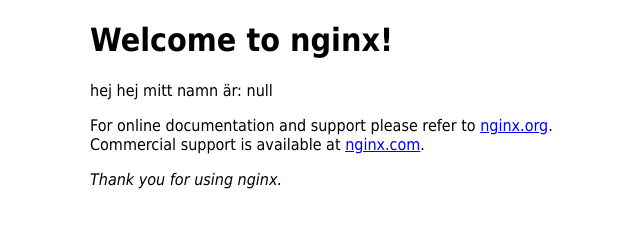
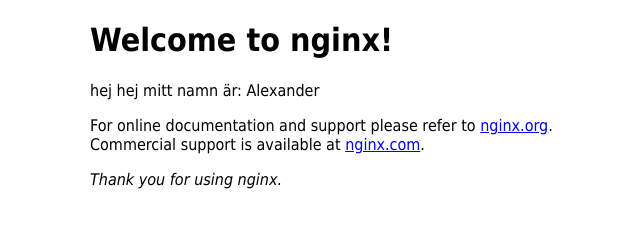
Before and after one commit to alsomeb/java_backend2_nginx, a plain HTML site: page index.html in a window 1280 px wide. Shown: the full height of the page, 270-910 px from the left. Drawn offline with Linux system fonts and the light colour scheme.

Commit message:
changed to my name in index.html

```diff
--- a/index.html
+++ b/index.html
@@ -14,7 +14,7 @@
 
 <body>
     <h1>Welcome to nginx!</h1>
-    <p>hej hej mitt namn är: null</p>
+    <p>hej hej mitt namn är: Alexander</p>
 
     <p>For online documentation and support please refer to
         <a href="http://nginx.org/">nginx.org</a>.<br />
```
Also changed, not shown: 1 other file.
